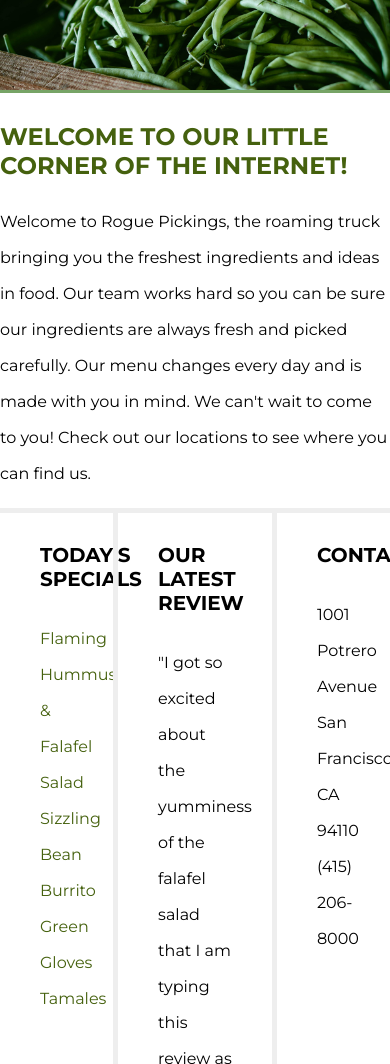
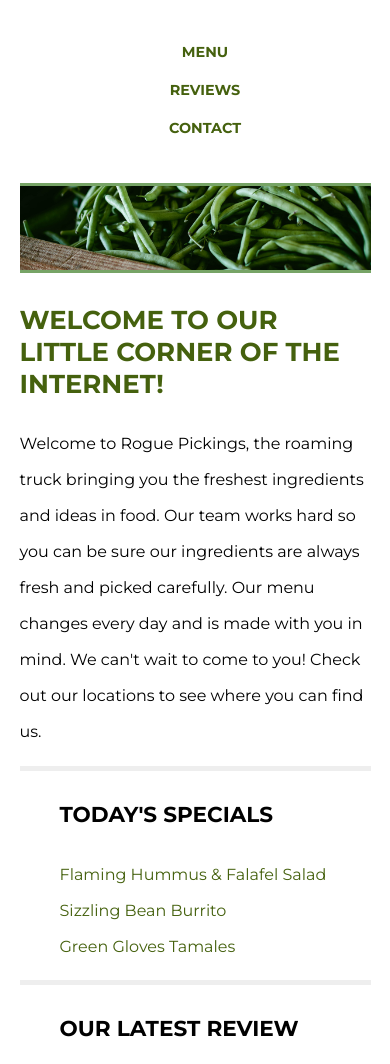
Before and after one commit to Chiara-V/responsive-rogue-pickings, a plain HTML site: page index.html in a window 390 px wide. Shown: the part 117-1181 px from the top of the page. Drawn offline with Linux system fonts and the light colour scheme; a web font is replaced by a local one.

Commit message:
Make static website responsive for mobile

```diff
--- a/css/main.css
+++ b/css/main.css
@@ -1,15 +1,29 @@
 /******** GLOBAL STYLES ********/
+html {
+	font-size:16px;
+}
+
 body {
 	font-family: 'Montserrat', Helvetica, Arial, sans-serif;
-	font-size: 16px;
+	font-size: .9em;
 	color: #000000;
 }
 
-/* The width property has been changed to max-width */
+header,
+footer,
+.top-section,
+.bottom-section {
+    display: flex;
+    justify-content: center;
+
+}
+
 .content-wrapper {
 	max-width: 1200px;
-	margin: 0 auto;
-	overflow: auto;
+	width: 90%;
+	display: flex;
+	justify-content: center;
+	flex-flow: row wrap;
 }
 
 h1,
@@ -21,36 +35,38 @@ h4 {
 }
 
 h1 {
-	font-size: 30px;
+	font-size: 2em;
 }
 
 h2 {
-	font-size: 24px;
+	font-size: 1.8em;
 }
 
 h3 {
-	font-size: 20px;
+	font-size: 1.5em;
 }
 
 h4 {
-	font-size: 12px;
+	font-size: .7em;
 }
 
 p {
 	line-height: 36px;
+	font-size: 1rem;
 }
 
 /******** HEADER STYLES ********/
 /* The widths are in a percentage! */
 header {
-	height: 110px;
-	margin: 0 auto;
+	text-align: center;
 }
 
 header h1 {
-	float: left;
 	margin: 0;
 	padding: 38px 0;
+	border-bottom: #45610E 3px solid;
+	justify-content: center;
+	width: 100%;
 }
 
 header h1 span {
@@ -58,8 +74,9 @@ header h1 span {
 }
 
 header nav {
-	float: right;
 	padding: 46px 0;
+	justify-content: center;
+	flex-flow: row wrap;
 }
 
 header nav ul {
@@ -68,16 +85,21 @@ header nav ul {
 }
 
 header nav ul li {
-	display: inline-block;
-	font-size: 14px;
+	font-size: .9rem;
 	font-weight: 700;
 	text-transform: uppercase;
 	padding: 0 10px;
+	list-style: none;
+	width: 100%;
 }
 
 header nav ul li a {
 	text-decoration: none;
 	color: #45610E;
+}
+
+#second-nav-item{
+	padding: 20px 10px;
 }
 
 /********  MAIN STYLES ********/
@@ -98,7 +120,6 @@ header nav ul li a {
 /******** BOTTOM SECTION ********/
 .top-section,
 .bottom-section {
-
 }
 
 .bottom-section .content-wrapper {
@@ -110,22 +131,25 @@ header nav ul li a {
 .section-two,
 .section-three {
 	box-sizing: border-box;
-	float: left;
 	padding: 0 40px;
+	justify-content: center;
+	width: 100%;
 }
 
 .section-one {
-	width: 29%;
+	/**width: 29%;**/
 }
 
 .section-two {
-	width: 42%;
-	border-left: 5px solid #EEE;
-	border-right: 5px solid #EEE;
+	/**width: 42%;**/
+	border-top: 5px solid #EEE;
+	border-bottom: 5px solid #EEE;
+	/**border-left: 5px solid #EEE;
+	border-right: 5px solid #EEE;**/
 }
 
 .section-three {
-	width: 29%;
+	/**width: 29%;**/
 }
 
 .bottom-section h3 {
@@ -139,7 +163,7 @@ header nav ul li a {
 
 .menu-list li {
 	color: #45610E;
-	font-size: 16px;
+	font-size: 1rem;
 	line-height: 36px;
 }
 
--- a/index.html
+++ b/index.html
@@ -21,7 +21,7 @@
             <nav>
                 <ul>
                     <li><a href="#menu">Menu</a></li>
-                    <li><a href="#review">Reviews</a></li>
+                    <li id="second-nav-item"><a href="#review">Reviews</a></li>
                     <li><a href="#contact">Contact</a></li>
                 </ul>
             </nav>
```
